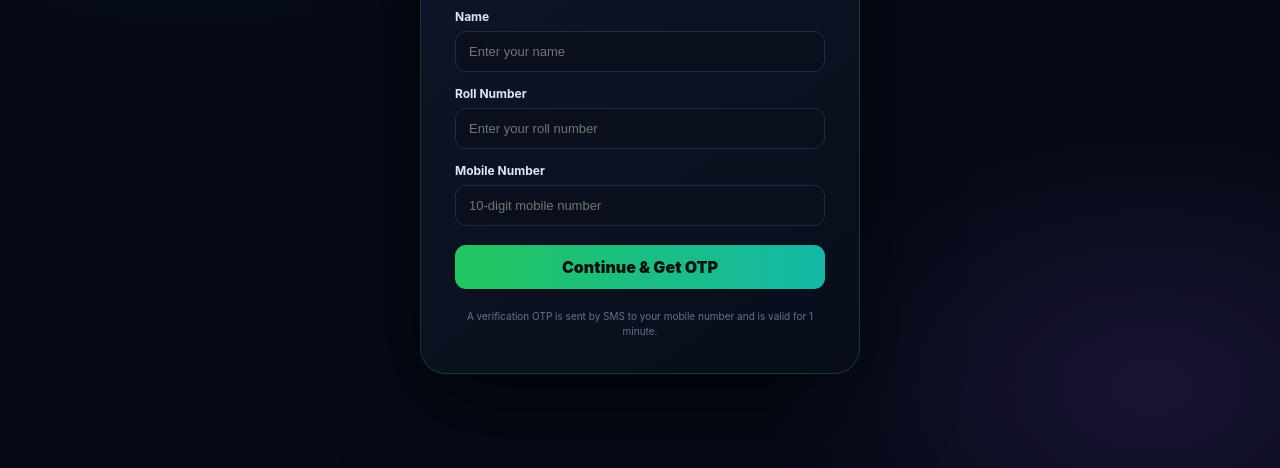
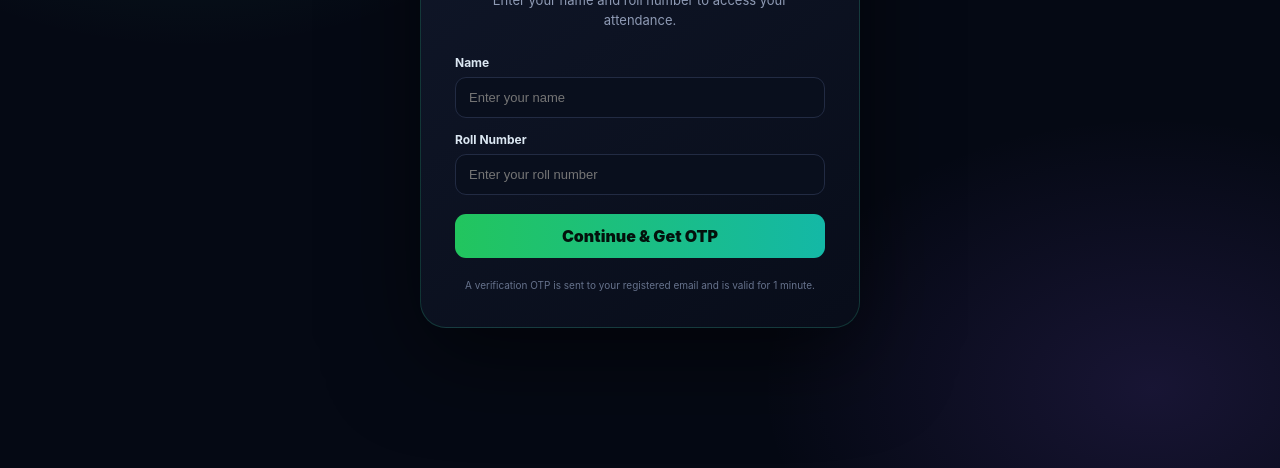
Before and after one commit to kommuruyaswanth9/Attendence, a website: page index.html in a window 1280 px wide. Shown: the part 332-800 px from the top of the page. Drawn offline with Linux system fonts and the light colour scheme; no server answers.

Commit message:
Modify login instructions for OTP verification
Updated the login form instructions to reflect changes in the OTP verification process.

```diff
--- a/index.html
+++ b/index.html
@@ -13,7 +13,7 @@
       <div class="login-icon">✓</div>
       <div class="eyebrow">SECURE STUDENT ACCESS</div>
       <h1>Attendance Tracker</h1>
-      <p class="login-subtitle">Enter your name, roll number and mobile number to access your attendance.</p>
+      <p class="login-subtitle">Enter your name and roll number to access your attendance.</p>
 
       <form id="studentForm" class="login-form">
         <label>
@@ -24,23 +24,19 @@
           <span>Roll Number</span>
           <input id="rollNumber" type="text" placeholder="Enter your roll number" autocomplete="off" required>
         </label>
-        <label>
-          <span>Mobile Number</span>
-          <input id="mobileNumber" type="tel" inputmode="numeric" maxlength="10" placeholder="10-digit mobile number" autocomplete="tel-national" pattern="[6-9][0-9]{9}" required>
-        </label>
         <button type="submit" class="login-primary">Continue &amp; Get OTP</button>
       </form>
 
       <div class="otp-panel" id="otpPanel" hidden>
         <div class="otp-heading">OTP Verification</div>
-        <p>Enter the 6-digit OTP sent by SMS to your mobile number. It expires in <strong id="otpTimer">01:00</strong>.</p>
+        <p>Enter the 6-digit OTP sent to your registered email. It expires in <strong id="otpTimer">01:00</strong>.</p>
         <input id="otpInput" class="otp-input" type="text" inputmode="numeric" maxlength="6" placeholder="Enter OTP" autocomplete="one-time-code">
         <button type="button" class="login-primary" id="verifyOtp">Verify OTP</button>
         <button type="button" class="otp-resend" id="resendOtp">Resend OTP</button>
         <div class="login-message" id="loginMessage"></div>
       </div>
 
-      <p class="login-note">A verification OTP is sent by SMS to your mobile number and is valid for 1 minute.</p>
+      <p class="login-note">A verification OTP is sent to your registered email and is valid for 1 minute.</p>
     </div>
   </section>
 
```
